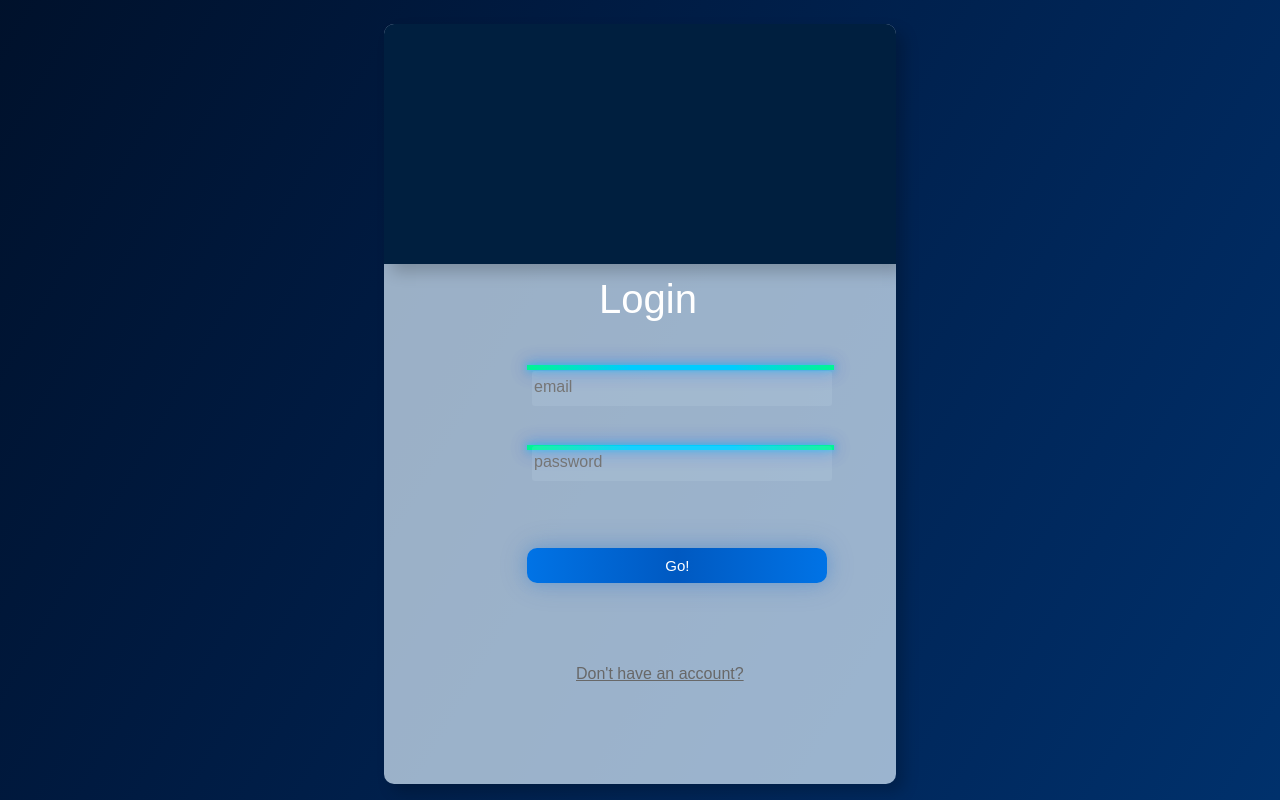
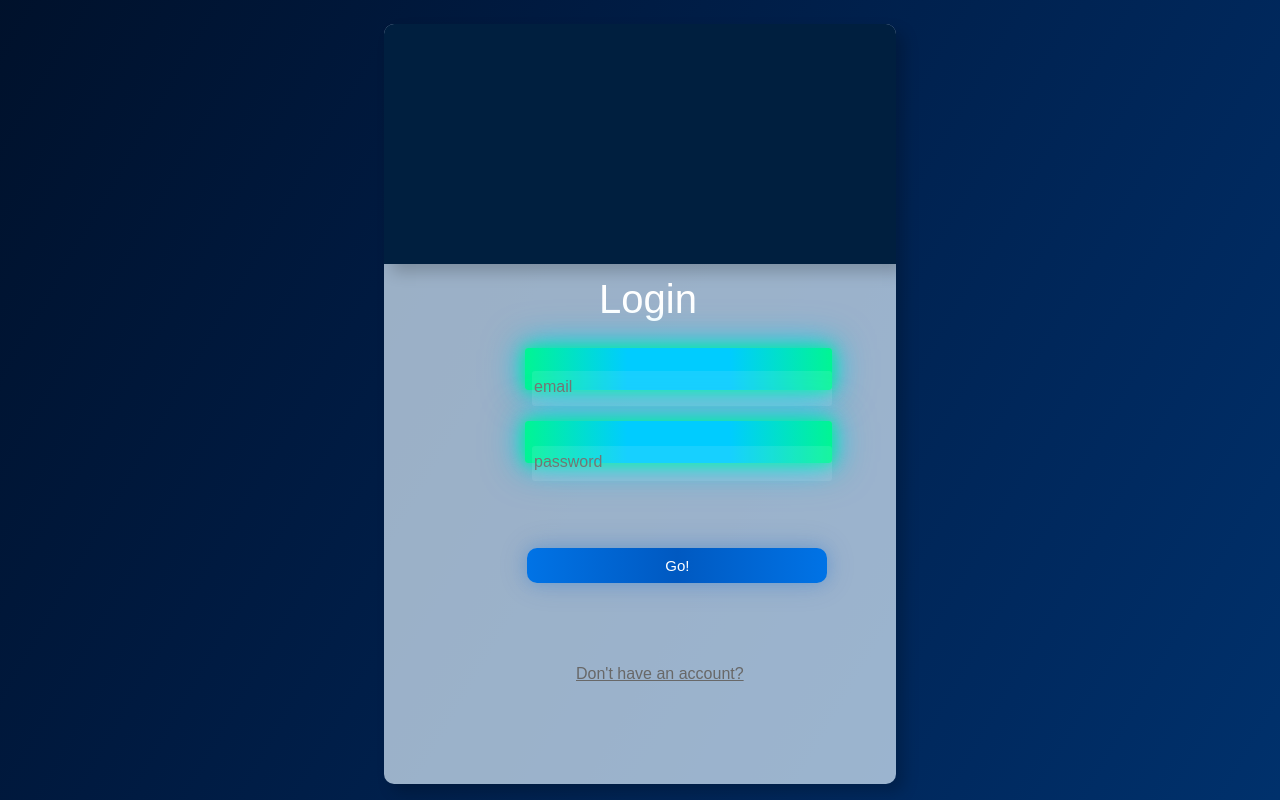
Before and after one commit to samanthavf/spacechat, an Angular app: page /sign-in in a window 1280 px wide. Built offline with nearby package versions, Linux system fonts and the light colour scheme.

Commit message:
last commit

```diff
--- a/src/app/sign-in/sign-in.component.css
+++ b/src/app/sign-in/sign-in.component.css
@@ -61,6 +61,7 @@
 }
 
 input {
+  position: relative;
   border: none;
   outline: none;
   border: none;
@@ -70,15 +71,16 @@ input {
   margin: 20px;
   background-color: rgb(221, 239, 255, 0.1);
   border-bottom: 2px solid transparent;
+  z-index: 2;
 }
 
 .line {
   position: absolute;
-  top: 38.5%;
   width: 307px;
-  height: 5px;
+  height: 42px;
   margin: 25%;
-  left: 2.9%;
+  margin-left: 5%;
+  border-radius: 3px;
   box-shadow: 8px 8px 15px rgba(0, 0, 0, 0.2);
   background: linear-gradient(90deg, #01f593, #00ccff, #00ccff, #01f593);
   box-shadow:
@@ -86,15 +88,34 @@ input {
     0 0 10px rgba(0, 204, 255, 0.3),
     0 0 15px rgba(0, 102, 255, 0.5),
     0 0 20px rgba(0, 102, 255, 0.3);
+  z-index: 0;
+  animation: glow 2s infinite alternate;
+}
+
+@keyframes glow {
+  0% {
+    box-shadow:
+      0 0 5px rgba(1, 245, 147, 0.5),
+      0 0 10px rgba(1, 245, 147, 0.3),
+      0 0 15px rgba(0, 204, 255, 0.5),
+      0 0 20px rgba(0, 204, 255, 0.3);
+  }
+
+  100% {
+    box-shadow:
+      0 0 15px rgba(1, 245, 147, 0.8),
+      0 0 25px rgba(1, 245, 147, 0.6),
+      0 0 35px rgba(0, 204, 255, 0.8),
+      0 0 45px rgba(0, 204, 255, 0.6);
+  }
 }
 
 .line:nth-child(1) {
-  top: 40px;
+  top: -21%;
 }
 
 .line:nth-child(2) {
-  top: 28%;
-  /* Segunda linha */
+  top: 2%;
 }
 
 button {
--- a/src/app/sign-in/sign-in.component.html
+++ b/src/app/sign-in/sign-in.component.html
@@ -7,12 +7,11 @@
             </video>
         </div>
 
-        <div class="line"></div>
-        <div class="line"></div>
-
         <h1 class="login-title">Login</h1>
 
         <div class="input-container">
+            <div class="line"></div>
+            <div class="line"></div>
             <input type="email" [(ngModel)]="user.email" placeholder="email">
             <input type="password" [(ngModel)]="user.senha" placeholder="password">
         </div>
--- a/src/app/sign-up/sign-up.component.css
+++ b/src/app/sign-up/sign-up.component.css
@@ -69,6 +69,7 @@
 
   #apresentation-text-h2 {
     position: absolute;
+    font-size: 25px;
     top: 65%;
     left: 5%;
   }
@@ -83,6 +84,7 @@
   }
 
   input {
+    position: relative;
     border: none;
     outline: none;
     border: none;
@@ -92,36 +94,69 @@
     margin: 30px;
     background-color: rgb(221, 239, 255, 0.1);
     border-bottom: 2px solid transparent;
+    z-index: 2;
   }
 
   .line {
     position: absolute;
     display: flex;
-    width: 46%;
-    left: 4%;
-    height: 5px;
+    width: 45.5%;
+    left: 3.6%;
+    height: 40px;
     margin-top: 24.6%;
+    border-radius: 3px;
     box-shadow: 8px 8px 15px rgba(0, 0, 0, 0.2);
-    background: linear-gradient(90deg, #00ffff, #ff007f, #ff007f, #00ffff);
-    box-shadow: 0 0 5px rgba(0, 255, 255, 0.5), 0 0 10px rgba(0, 255, 255, 0.3), 0 0 15px rgba(255, 0, 127, 0.5), 0 0 20px rgba(255, 0, 127, 0.3);
-    /* Efeito neon mais suave */
+    background: linear-gradient(90deg, #00ffff, #9b5de5, #9b5de5, #00ffff);
+    box-shadow:
+      0 0 5px rgba(0, 255, 255, 0.5),
+      0 0 10px rgba(0, 255, 255, 0.3),
+      0 0 15px rgba(155, 93, 229, 0.3),
+      0 0 20px rgba(155, 93, 229, 0.2);
+    z-index: 0;
+    animation: glow 2s infinite alternate;
+  }
 
+  @keyframes glow {
+    0% {
+      box-shadow:
+        0 0 5px rgba(0, 255, 255, 0.5),
+        /* Azul claro */
+        0 0 10px rgba(0, 255, 255, 0.3),
+        /* Azul suave */
+        0 0 15px rgba(155, 93, 229, 0.3),
+        /* Lilás mais forte */
+        0 0 20px rgba(155, 93, 229, 0.1);
+      /* Lilás mais suave */
+    }
+
+    100% {
+      box-shadow:
+        0 0 10px rgba(0, 255, 255, 0.6),
+        /* Azul suave */
+        0 0 15px rgba(0, 255, 255, 0.4),
+        /* Azul mais suave */
+        0 0 20px rgba(155, 93, 229, 0.5),
+        /* Lilás mais suave */
+        0 0 30px rgba(155, 93, 229, 0.3);
+      /* Lilás mais suave */
+    }
   }
 
   .line:nth-child(1) {
-    top: -99px;
+    top: -139px;
     /* Primeira linha */
   }
 
   .line:nth-child(2) {
-    top: 4px;
+    top: -44px;
     /* Segunda linha */
   }
 
   .line:nth-child(3) {
-    top: 98px;
+    top: 50px;
     /* Terceira linha */
   }
+
 
   button {
     position: absolute;
```
